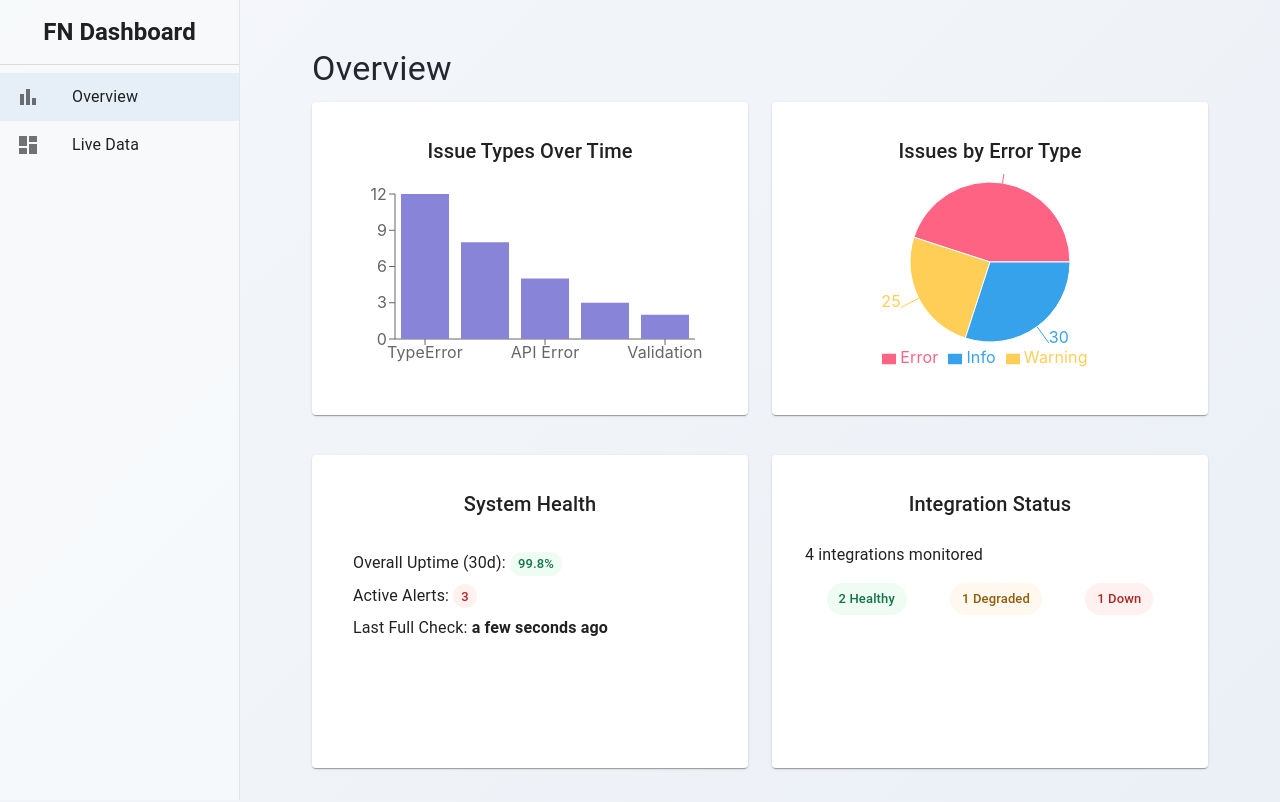
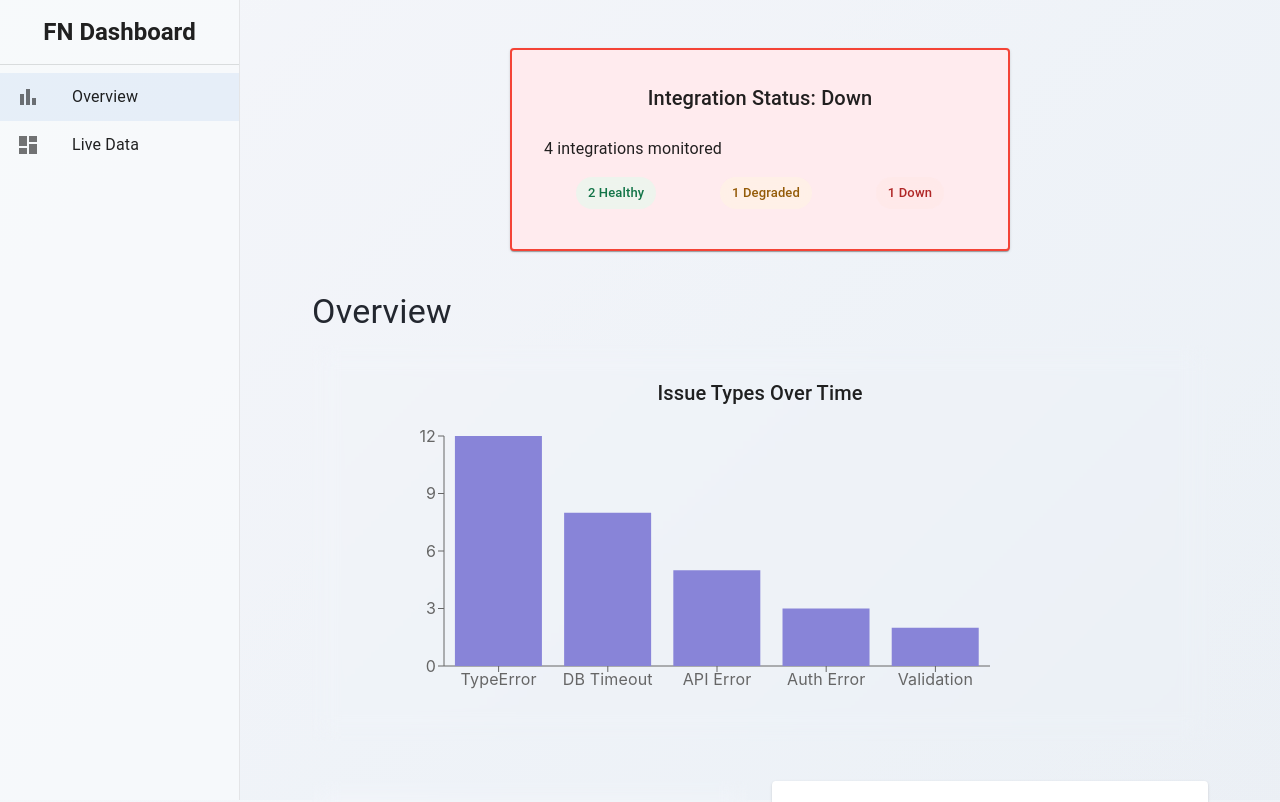
Before and after one commit to Poly1581/FoundersNetworkDashboard, a React (Create React App) app in the folder dashboard-ui/: page / in a window 1280 px wide. Shown: the top 802 px of the page. Built offline with nearby package versions, Linux system fonts and the light colour scheme.

Commit message:
Made conditional styling changes based on if there were degraded or down systems

```diff
--- a/dashboard-ui/src/App.js
+++ b/dashboard-ui/src/App.js
@@ -25,7 +25,6 @@ import {
     ListItemButton,
     ListItemIcon,
     Divider,
-    Grid,
     Tooltip
 } from '@mui/material';
 
@@ -448,6 +447,20 @@ function SentrySection({ allExpanded }) {
 function HubSpotSection({ allExpanded }) {
     const [expandedIntegrations, setExpandedIntegrations] = useState([]);
 
+    const mockDeals = [
+        { id: 1, title: 'New Deal with Acme Corp', stage: 'Discovery', amount: '$50,000' },
+        { id: 2, title: 'Expansion with Globex Inc', stage: 'Proposal', amount: '$120,000' },
+    ];
+
+    const mockActivities = [
+        { id: 1, type: 'Email', summary: 'Follow-up with Jane Doe', time: '2 hours ago' },
+        { id: 2, type: 'Call', summary: 'Initial call with John Smith', time: 'Yesterday' },
+    ];
+
+    const mockIntegrations = [
+        { name: 'HubSpot API', category: 'CRM', status: 'Healthy', responseTime: '120ms', lastSuccess: 'Just now', uptime: '99.99%', issue: null },
+    ];
+
     useEffect(() => {
         if (allExpanded) {
             setExpandedIntegrations(mockIntegrations.map((_, index) => index));
@@ -462,20 +475,6 @@ function HubSpotSection({ allExpanded }) {
             : [...expandedIntegrations, index];
         setExpandedIntegrations(newExpandedIntegrations);
     };
-
-    const mockDeals = [
-        { id: 1, title: 'New Deal with Acme Corp', stage: 'Discovery', amount: '$50,000' },
-        { id: 2, title: 'Expansion with Globex Inc', stage: 'Proposal', amount: '$120,000' },
-    ];
-
-    const mockActivities = [
-        { id: 1, type: 'Email', summary: 'Follow-up with Jane Doe', time: '2 hours ago' },
-        { id: 2, type: 'Call', summary: 'Initial call with John Smith', time: 'Yesterday' },
-    ];
-
-    const mockIntegrations = [
-        { name: 'HubSpot API', category: 'CRM', status: 'Healthy', responseTime: '120ms', lastSuccess: 'Just now', uptime: '99.99%', issue: null },
-    ];
 
     return (
         <CollapsibleSection title={textContent.hubspot.title}>
@@ -765,12 +764,94 @@ const pieChartData = [
 
 const PIE_CHART_COLORS = ['#FF6384', '#FFCE56', '#36A2EB'];
 
+
+
+function IntegrationStatusCard({ systems, status }) {
+    console.log('IntegrationStatusCard - status:', status, 'systems:', systems);
+
+    const getStatusColor = () => {
+        switch (status) {
+            case 'down': return '#ffebee'; // light red background
+            case 'degraded': return '#fff3e0'; // light orange background
+            default: return '#e8f5e8'; // light green background
+        }
+    };
+
+    const getBorderColor = () => {
+        switch (status) {
+            case 'down': return '#f44336'; // red border
+            case 'degraded': return '#ff9800'; // orange border
+            default: return '#4caf50'; // green border
+        }
+    };
+
+    const groupedSystems = {
+        healthy: systems.filter(s => s.status === 'healthy'),
+        degraded: systems.filter(s => s.status === 'degraded'),
+        down: systems.filter(s => s.status === 'down')
+    };
+
+    return (
+        <Card sx={{
+            backgroundColor: getStatusColor(),
+            border: `2px solid ${getBorderColor()}`,
+            p: 2,
+            display: 'flex',
+            flexDirection: 'column'
+        }}>
+            <CardContent sx={{ display: 'flex', flexDirection: 'column', width: '100%', flexGrow: 1 }}>
+                <Typography variant="h6" component="div" gutterBottom sx={{ textAlign: 'center' }}>
+                    Integration Status: {status.charAt(0).toUpperCase() + status.slice(1)}
+                </Typography>
+                <Box sx={{ mt: 2 }}>
+                    <Typography>{systems.length} integrations monitored</Typography>
+                    <Box sx={{ display: 'flex', justifyContent: 'space-around', mt: 2, flexWrap: 'wrap' }}>
+                        {groupedSystems.healthy.length > 0 && (
+                            <Tooltip title={
+                                <React.Fragment>
+                                    {groupedSystems.healthy.map(system => (
+                                        <Typography key={system.name} color="inherit">{system.name}</Typography>
+                                    ))}
+                                </React.Fragment>
+                            }>
+                                <Chip label={`${groupedSystems.healthy.length} Healthy`} color="success" />
+                            </Tooltip>
+                        )}
+                        {groupedSystems.degraded.length > 0 && (
+                            <Tooltip title={
+                                <React.Fragment>
+                                    {groupedSystems.degraded.map(system => (
+                                        <Typography key={system.name} color="inherit">{system.name}</Typography>
+                                    ))}
+                                </React.Fragment>
+                            }>
+                                <Chip label={`${groupedSystems.degraded.length} Degraded`} color="warning" />
+                            </Tooltip>
+                        )}
+                        {groupedSystems.down.length > 0 && (
+                            <Tooltip title={
+                                <React.Fragment>
+                                    {groupedSystems.down.map(system => (
+                                        <Typography key={system.name} color="inherit">{system.name}</Typography>
+                                    ))}
+                                </React.Fragment>
+                            }>
+                                <Chip label={`${groupedSystems.down.length} Down`} color="error" />
+                            </Tooltip>
+                        )}
+                    </Box>
+                </Box>
+            </CardContent>
+        </Card>
+    );
+}
+
 const overviewCards = [
     {
         title: 'Issue Types Over Time',
         content: (
-            <ResponsiveContainer width="100%" height={200}>
-                <BarChart data={barChartData} margin={{ top: 20, right: 20, left: -10, bottom: 5 }}>
+            <ResponsiveContainer width="80%" height={285}>
+                <BarChart data={barChartData} margin={{ top: 20, right: 20, left: 40, bottom: 5 }}>
                     <XAxis dataKey="name" />
                     <YAxis />
                     <RechartsTooltip wrapperStyle={{ zIndex: 1000 }} />
@@ -805,52 +886,107 @@ const overviewCards = [
             </Box>
         )
     },
-    {
-        title: 'Integration Status',
+];
+function Overview({ integrationStatus, integrationSystems, showCardAtTop }) {
+    // Create dynamic Integration Status card content
+    const createIntegrationStatusCard = () => {
+        const groupedSystems = {
+            healthy: integrationSystems.filter(s => s.status === 'healthy'),
+            degraded: integrationSystems.filter(s => s.status === 'degraded'),
+            down: integrationSystems.filter(s => s.status === 'down')
+        };
+
+        return {
+            title: `Integration Status: ${integrationStatus.charAt(0).toUpperCase() + integrationStatus.slice(1)}`,
             content: (
                 <Box sx={{ mt: 2 }}>
-                <Typography>4 integrations monitored</Typography>
+                    <Typography>{integrationSystems.length} integrations monitored</Typography>
                     <Box sx={{ display: 'flex', justifyContent: 'space-around', mt: 2, flexWrap: 'wrap' }}>
+                        {groupedSystems.healthy.length > 0 && (
                             <Tooltip title={
                                 <React.Fragment>
-                            <Typography color="inherit">Sentry</Typography>
-                            <Typography color="inherit">HubSpot</Typography>
+                                    {groupedSystems.healthy.map(system => (
+                                        <Typography key={system.name} color="inherit">{system.name}</Typography>
+                                    ))}
                                 </React.Fragment>
                             }>
-                        <Chip label="2 Healthy" color="success" />
+                                <Chip label={`${groupedSystems.healthy.length} Healthy`} color="success" />
                             </Tooltip>
+                        )}
+                        {groupedSystems.degraded.length > 0 && (
                             <Tooltip title={
                                 <React.Fragment>
-                            <Typography color="inherit">Slack</Typography>
+                                    {groupedSystems.degraded.map(system => (
+                                        <Typography key={system.name} color="inherit">{system.name}</Typography>
+                                    ))}
                                 </React.Fragment>
                             }>
-                        <Chip label="1 Degraded" color="warning" />
+                                <Chip label={`${groupedSystems.degraded.length} Degraded`} color="warning" />
                             </Tooltip>
+                        )}
+                        {groupedSystems.down.length > 0 && (
                             <Tooltip title={
                                 <React.Fragment>
-                            <Typography color="inherit">StatusPage.io</Typography>
+                                    {groupedSystems.down.map(system => (
+                                        <Typography key={system.name} color="inherit">{system.name}</Typography>
+                                    ))}
                                 </React.Fragment>
                             }>
-                        <Chip label="1 Down" color="error" />
+                                <Chip label={`${groupedSystems.down.length} Down`} color="error" />
                             </Tooltip>
+                        )}
                     </Box>
                 </Box>
             )
-    }
-];
-function Overview() {
+        };
+    };
+
+    // Filter cards based on integration status
+    const baseCards = overviewCards;
+
+    // Add Integration Status card only when healthy
+    const cardsToShow = integrationStatus === 'healthy'
+        ? [...baseCards, createIntegrationStatusCard()]
+        : baseCards;
+
     return (
         <Box sx={{ p: 3, height: '100%', boxSizing: 'border-box', display: 'flex', flexDirection: 'column' }}>
+            {/* Show Integration Status card at top when degraded or down */}
+            {showCardAtTop && (
+                <Box sx={{ mb: 3, display: 'flex', justifyContent: 'center' }}>
+                    <Box sx={{ width: { xs: '100%', sm: '400px', md: '500px' } }}>
+                        <IntegrationStatusCard
+                            systems={integrationSystems}
+                            status={integrationStatus}
+                        />
+                    </Box>
+                </Box>
+            )}
+
             <Typography variant="h4" gutterBottom>Overview</Typography>
             <Box sx={{
                 flexGrow: 1,
                 display: 'grid',
                 gridTemplateColumns: { xs: '1fr', md: 'repeat(2, 1fr)' },
-                gridTemplateRows: { xs: 'repeat(4, 1fr)', md: 'repeat(2, 1fr)' },
                 gap: 3,
             }}>
-                {overviewCards.map((card, index) => (
-                    <Card key={index} sx={{ display: 'flex', flexDirection: 'column', p: 2 }}>
+                {cardsToShow.map((card, index) => {
+                    // Apply green styling when Integration Status is healthy
+                    const isIntegrationCard = card.title === 'Integration Status';
+                    const cardSx = {
+                        display: 'flex',
+                        flexDirection: 'column',
+                        p: 2,
+                        ...(index < 2 && { background: 'transparent', boxShadow: 'none', border: 'none' }),
+                        ...((index === 0 || index === 3) && { gridColumn: { md: 'span 2' } }),
+                        ...(isIntegrationCard && integrationStatus === 'healthy' && {
+                            backgroundColor: '#e8f5e8', // Light green background
+                            border: '2px solid #4caf50' // Green border
+                        })
+                    };
+
+                    return (
+                        <Card key={index} sx={cardSx}>
                             <CardContent sx={{ display: 'flex', flexDirection: 'column', width: '100%', flexGrow: 1 }}>
                                 <Typography variant="h6" component="div" gutterBottom sx={{ textAlign: 'center' }}>
                                     {card.title}
@@ -858,7 +994,8 @@ function Overview() {
                                 {card.content}
                             </CardContent>
                         </Card>
-                ))}
+                    );
+                })}
             </Box>
         </Box>
     );
@@ -883,6 +1020,23 @@ export default function App() {
     const [allExpanded, setAllExpanded] = useState(false);
     const [activePage, setActivePage] = useState('overview');
 
+    // Integration systems state
+    const [integrationSystems] = useState([
+        { name: 'Sentry', status: 'healthy' },
+        { name: 'HubSpot', status: 'healthy' },
+        { name: 'Slack', status: 'degraded' },
+        { name: 'StatusPage.io', status: 'down' }
+    ]);
+
+    // Integration status calculation function
+    const calculateIntegrationStatus = (systems) => {
+        if (systems.some(system => system.status === 'down')) return 'down';
+        if (systems.some(system => system.status === 'degraded')) return 'degraded';
+        return 'healthy';
+    };
+
+    const integrationStatus = calculateIntegrationStatus(integrationSystems);
+
     const handleRefreshAll = () => {
         // In a real app, you would trigger a refresh for all sections.
         // For now, this is a placeholder.
@@ -892,14 +1046,14 @@ export default function App() {
     const handleExpandAll = () => {
         setAllExpanded(prev => !prev);
     };
+    const showCardAtTop = integrationStatus === 'degraded' || integrationStatus === 'down';
+
     return (
         <Box sx={{ display: 'flex' }}>
             <Sidebar activePage={activePage} onPageChange={setActivePage} />
-            <Box
-                component="main"
-                sx={{ flexGrow: 1, bgcolor: 'transparent', p: 3 }}>
+            <Box component="main" sx={{ flexGrow: 1, bgcolor: 'transparent', p: 3 }}>
                 <Container maxWidth="xl" sx={{ p: 0 }}>
-                    {activePage === 'overview' && <Overview />}
+                    {activePage === 'overview' && <Overview integrationStatus={integrationStatus} integrationSystems={integrationSystems} showCardAtTop={showCardAtTop} />}
                     {activePage === 'liveData' && (
                         <LiveData
                             allExpanded={allExpanded}
@@ -909,6 +1063,6 @@ export default function App() {
                     )}
                 </Container>
             </Box>
-        </Box >
+        </Box>
     );
 }
```
Lines whose indentation alone changed are shown as unchanged.
